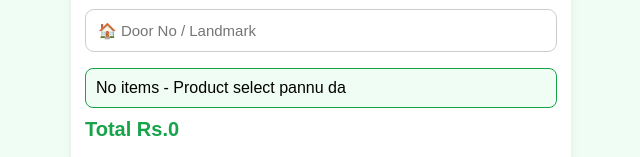
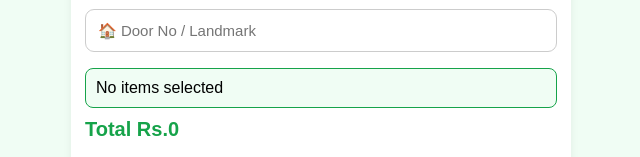
Before and after one commit to AMdairy/am-dairy, a website: page index.html in a window 1280 px wide. Shown: the part 1684-1841 px from the top of the page, without its empty margins (319-959 px from the left). Drawn offline with Linux system fonts and the light colour scheme.

Commit message:
change to no item selected

```diff
--- a/index.html
+++ b/index.html
@@ -128,7 +128,7 @@ function upd(){
       txt+=`${x.n} ${x.o[S[x.k]].l} x${qty} = Rs.${sub}<br>`;
     }
   });
-  document.getElementById('bill').innerHTML=txt||'No items - Product select pannu da';
+  document.getElementById('bill').innerHTML=txt||'No items selected';
   document.getElementById('tot').innerText='Total Rs.'+t;
   document.getElementById('qAmt').innerText='Total Rs.'+t+' - Scan to Pay';
   tot=t;
```
